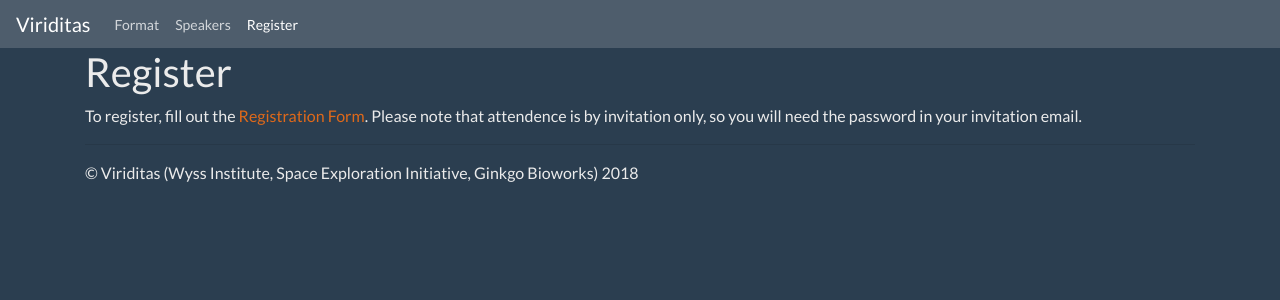
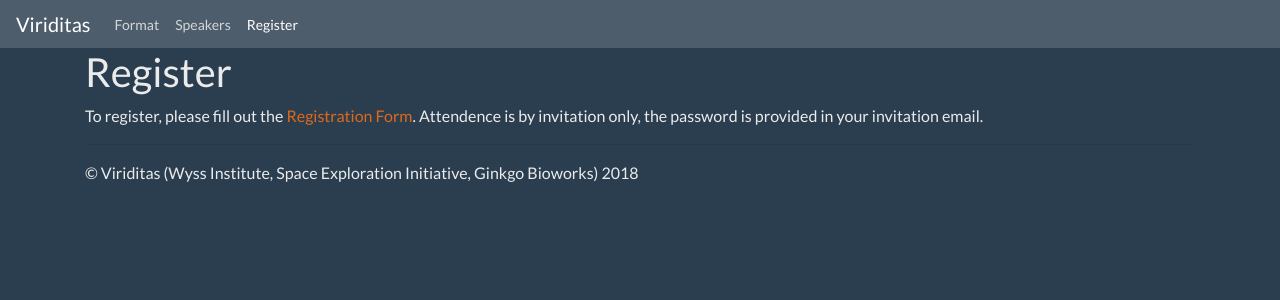
Before and after one commit to viriditas-org/viriditas-org.github.io, a Jekyll site: the page built from register.md, in a window 1280 px wide. Shown: the top 300 px of the page. Built offline with Jekyll 4.4.1, drawn with Linux system fonts in a browser that asks for light colours; nearby versions of some CDN libraries.

Commit message:
Update register.md

```diff
--- a/register.md
+++ b/register.md
@@ -1,11 +1,10 @@
 ---
 title: Register
 layout: page
-description: Where to go to register
+description: Link to registration
 menu_order: 3
 
 ---
 
-To register, fill out the [Registration
-Form](https://docs.google.com/forms/d/141f34b5thrhUFbj4dOE3uDjsY8CqjbXE_-kkGvYZxMg/). Please note
-that attendence is by invitation only, so you will need the password in your invitation email.
+To register, please fill out the [Registration
+Form](https://docs.google.com/forms/d/141f34b5thrhUFbj4dOE3uDjsY8CqjbXE_-kkGvYZxMg/). Attendence is by invitation only, the password is provided in your invitation email.
```
